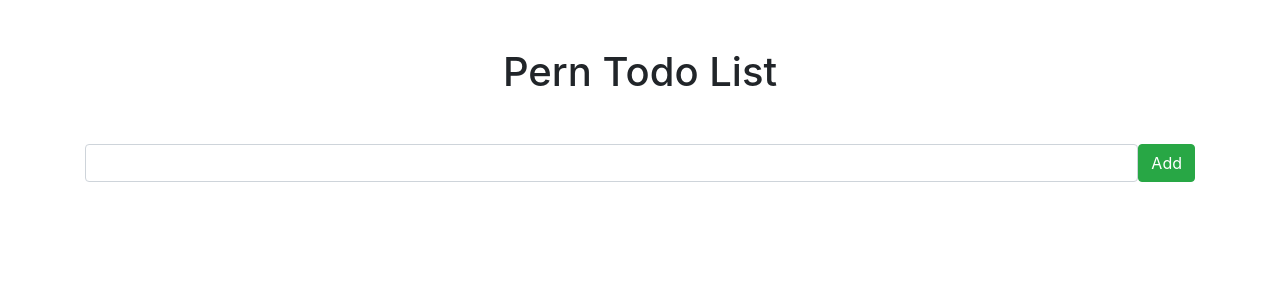
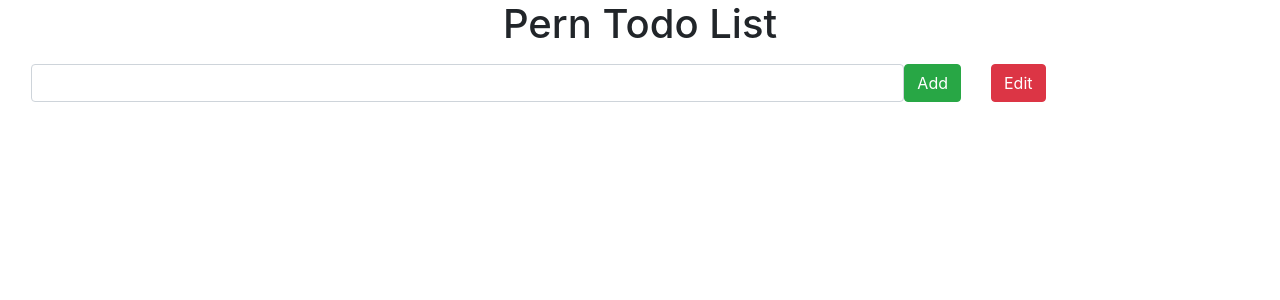
Before and after one commit to vpetridis/pern-todo, a React (Create React App) app in the folder client/: page / in a window 1280 px wide. Shown: the top 300 px of the page. Built offline with nearby package versions, Linux system fonts and the light colour scheme.

Commit message:
created lots of stuff

```diff
--- a/client/package.json
+++ b/client/package.json
@@ -7,6 +7,7 @@
     "@testing-library/react": "^11.1.1",
     "@testing-library/user-event": "^12.2.0",
     "react": "^17.0.1",
+    "react-bootstrap-validation": "^0.1.11",
     "react-dom": "^17.0.1",
     "react-scripts": "4.0.0",
     "web-vitals": "^0.2.4"
--- a/client/src/App.js
+++ b/client/src/App.js
@@ -1,16 +1,28 @@
 import React, { Fragment } from "react";
 import "./App.css";
+import EditTodo from "./components/EditTodo";
 
 //components
+import { Container, Col, Row } from "react-bootstrap";
 
 import InputTodo from "./components/InputTodo";
 
 function App() {
   return (
     <Fragment>
-      <div className="container">
-        <InputTodo />
-      </div>
+      <h1 className="text-center">Pern Todo List</h1>
+      <Container fluid className="m-3 justify-content-cente">
+        <Row>
+          <Col>
+            {" "}
+            <InputTodo />
+          </Col>{" "}
+          <Col xs={3}>
+            {" "}
+            <EditTodo />
+          </Col>
+        </Row>
+      </Container>
     </Fragment>
   );
 }
--- a/client/src/components/EditTodo.js
+++ b/client/src/components/EditTodo.js
@@ -0,0 +1,6 @@
+import React from "react";
+import { Button } from "reactstrap";
+
+export default (props) => {
+  return <Button color="danger">Edit</Button>;
+};
--- a/client/src/components/InputTodo.js
+++ b/client/src/components/InputTodo.js
@@ -21,8 +21,7 @@ console.log(response);
 
   return (
     <Fragment>
-      <h1 className="text-center mt-5">Pern Todo List</h1>
-      <form className="d-flex mt-5" onSubmit={onSubmitForm}>
+      <form className="d-flex" onSubmit={onSubmitForm}>
         <input
           type="text"
           className="form-control"
```
Also changed, not shown: 2 other files (tests, documents, lock files or other folders).
